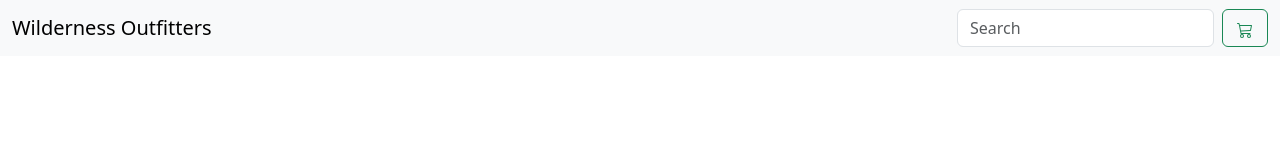
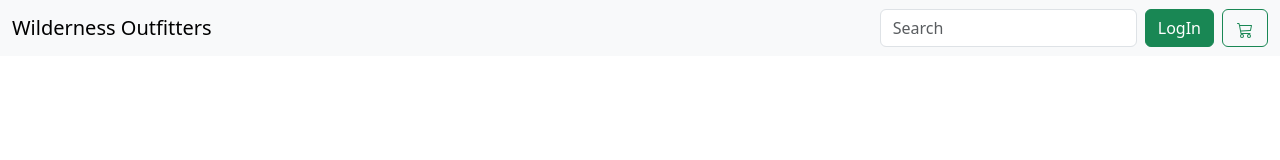
Before and after one commit to Shandukani19/Cart, a plain HTML site: page index.html in a window 1280 px wide. Drawn offline with nearby package versions, Linux system fonts and the light colour scheme.

Commit message:
updated the navbar

```diff
--- a/index.html
+++ b/index.html
@@ -22,7 +22,7 @@
             placeholder="Search"
             aria-label="Search"
           />
-
+          <button type="button" class="btn btn-success me-2 ">LogIn</button>
           <button class="btn btn-outline-success" type="submit">
             <svg
               xmlns="http://www.w3.org/2000/svg"
@@ -41,6 +41,14 @@
       </div>
     </nav>
 
+     <h1>
+        Shop Wilderness Outfitters
+     </h1>
+
+     <main>
+
+     </main>
+
     <script
       src="https://cdn.jsdelivr.net/npm/bootstrap@5.3.3/dist/js/bootstrap.bundle.min.js"
       integrity="sha384-YvpcrYf0tY3lHB60NNkmXc5s9fDVZLESaAA55NDzOxhy9GkcIdslK1eN7N6jIeHz"
```
